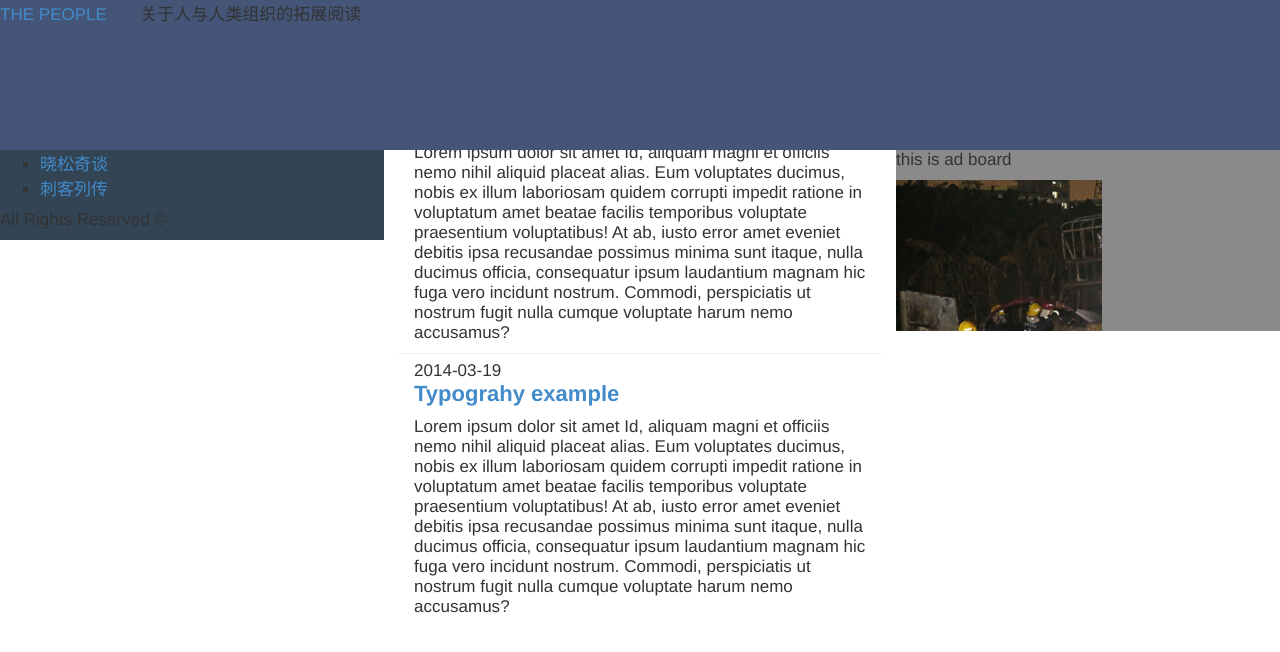
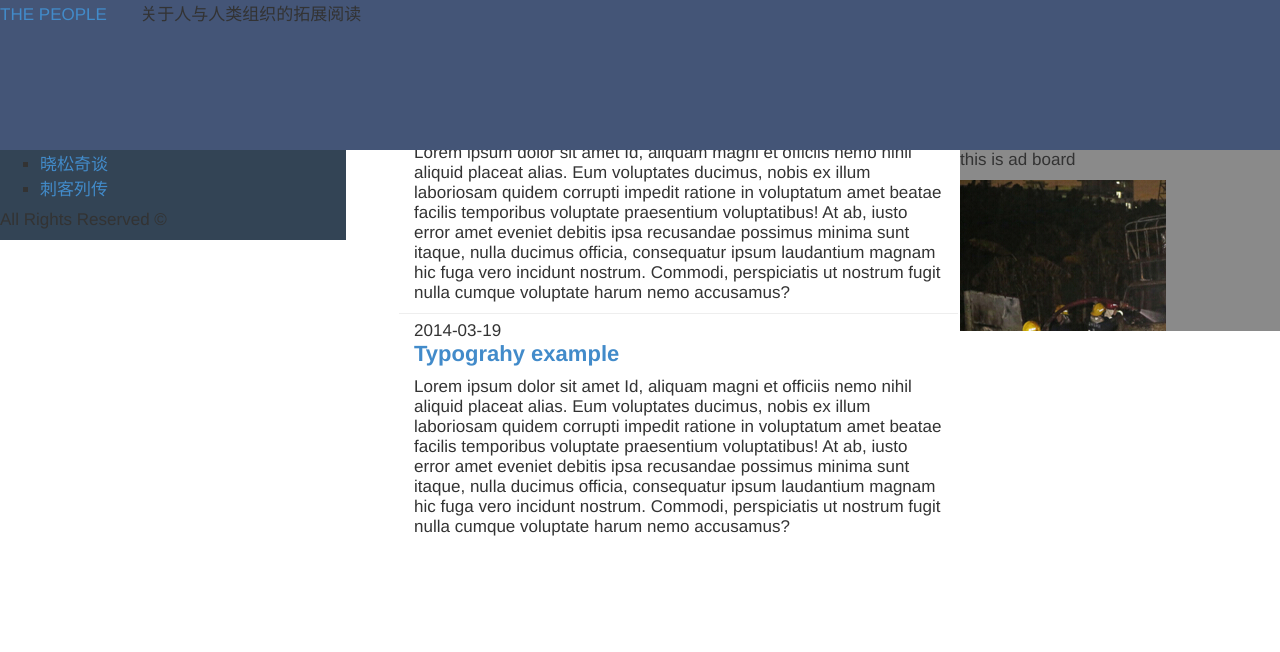
Before and after one commit to andyljj/thepeople, a Jekyll site: the page built from index.html, in a window 1280 px wide. Shown: the top 652 px of the page. Built offline with Jekyll 4.4.1, drawn with Linux system fonts in a browser that asks for light colours; some web fonts are replaced; Markdown is read by kramdown in place of the engine named in the settings; comment, search, counter and statistics services are not loaded.

Commit message:
分系列显示

```diff
--- a/assets/css/thepeople.css
+++ b/assets/css/thepeople.css
@@ -13,19 +13,19 @@
     left: 0px;
     top: 150px;
     background: #345;
-    width: 30%;;
+    width: 27%;;
     z-index: 888;
 }
 #adboard{
 	position: fixed;
-    left: 70%;
+    left: 75%;
     top: 150px;
     background: #8A8A8A;
     width: 37%;
     z-index: 777;
 }
 .content{
-    width: 40%;
+    width: 46%;
     margin-left: 30%;
     margin-top: 150px;
 }
```
